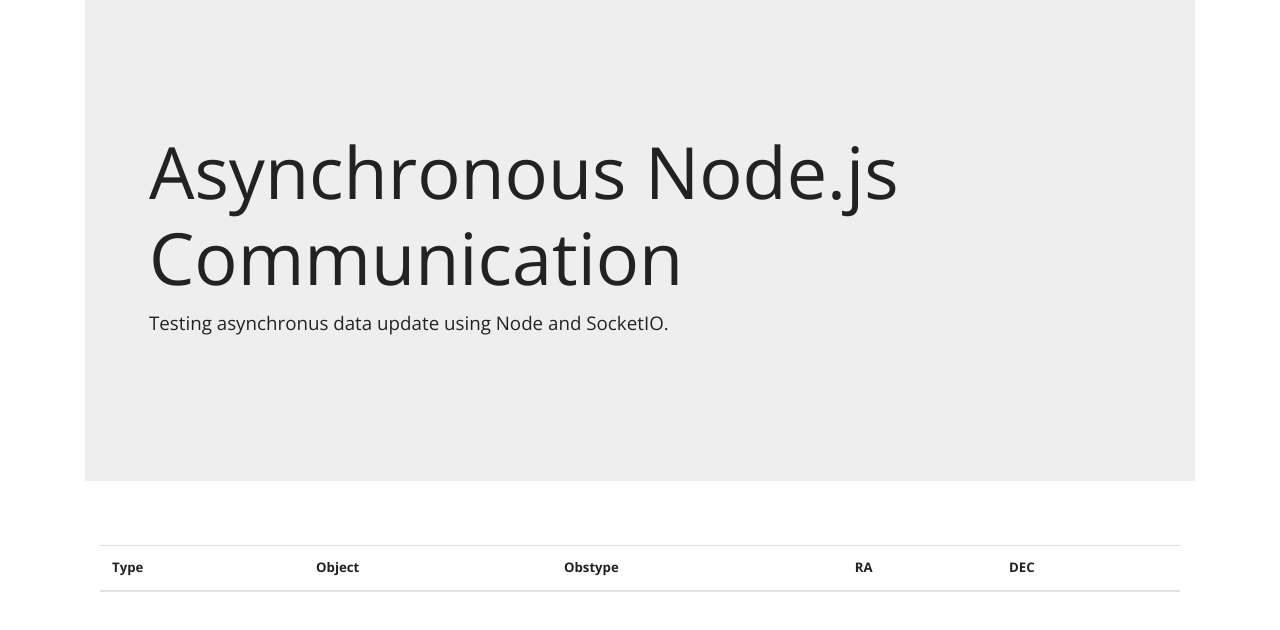
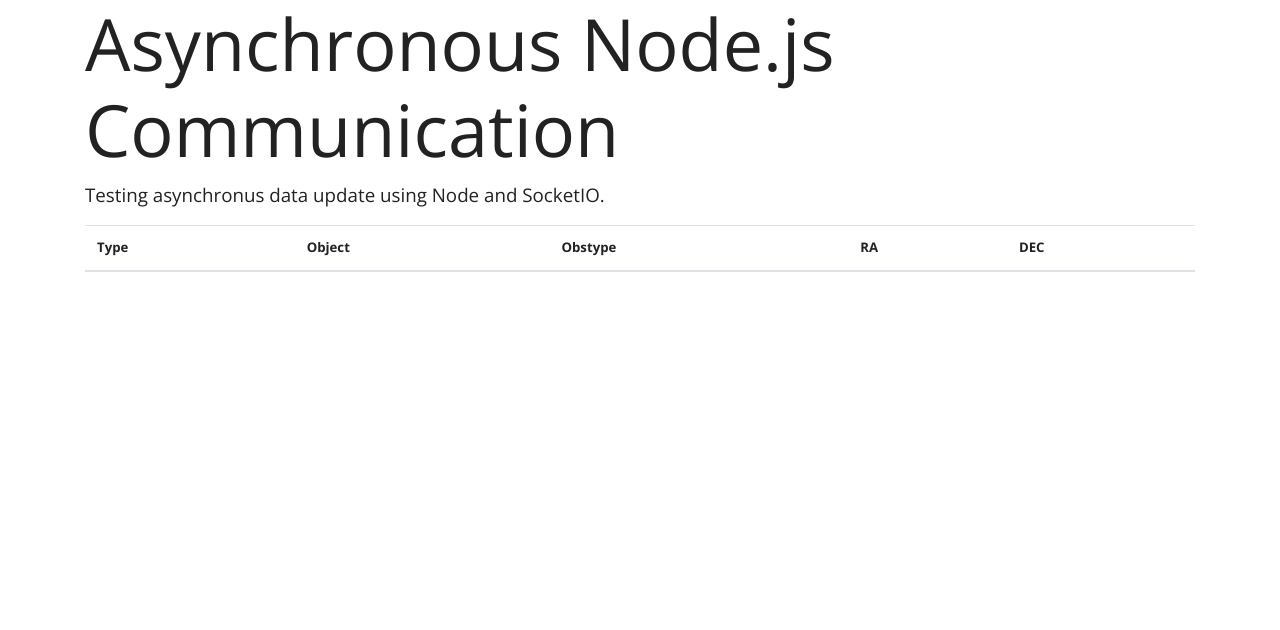
Before and after one commit to simontorres/goodman_pipeline_app, a website: page nodejs_app/client/views/index.html in a window 1280 px wide. Drawn offline with nearby package versions, Linux system fonts and the light colour scheme; some packages are replaced by stand-ins of ours; no server answers.

Commit message:
checkpoint for nodejs_app

```diff
--- a/nodejs_app/client/views/index.html
+++ b/nodejs_app/client/views/index.html
@@ -9,13 +9,13 @@
 <body>
 <div ng-controller="fileWatchController">
     <div class="container">
-        <div class="jumbotron">
+        <div class="page-header">
             <h1 class="display-3">Asynchronous Node.js Communication</h1>
             <p class="lead">Testing asynchronus data update using Node and SocketIO.</p>
             <!--<p>Details <a href='https://www.shanelynn.ie/asynchronous-updates-to-a-webpage-with-flask-and-socket-io/' target='_blank'>here.</a></p>-->
         </div>
-        <div class="container" id="content">
-            <table class="table table-hover">
+        <div class="table-responsive">
+            <table class="table table-striped">
                 <thead>
                 <tr>
                     <th scope="col">Type</th>
--- a/nodejs_app/server/controllers/file-watch-controller.js
+++ b/nodejs_app/server/controllers/file-watch-controller.js
@@ -42,6 +42,10 @@
         {'OBJECT': 'bias',
          'OBSTYPE': 'BIAS',
          'RA': '22:25:11.471',
+         'DEC': '22:30:37.003'},
+        {'OBJECT': 'Flat',
+         'OBSTYPE': 'FLAT',
+         'RA': '22:25:11.471',
          'DEC': '22:30:37.003'}
 
     ])
--- a/nodejs_app/server/rabbitmq-consumer.js
+++ b/nodejs_app/server/rabbitmq-consumer.js
@@ -17,7 +17,7 @@
     var self = this;
     var config = priv.get(this);
     var uri = "amqp://" + config.userName + ":" + config.password + "@" + config.host + ":" + config.port + "/" + config.virtualHost;
-    console.log(uri)
+    console.log(uri);
 
     var openConnection = function() {
         amqp.connect(encodeURI(uri)).then(function (conn) {
```
